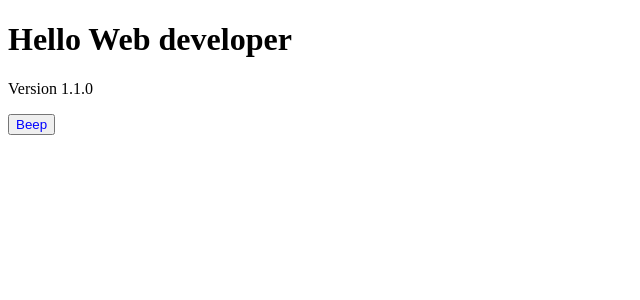
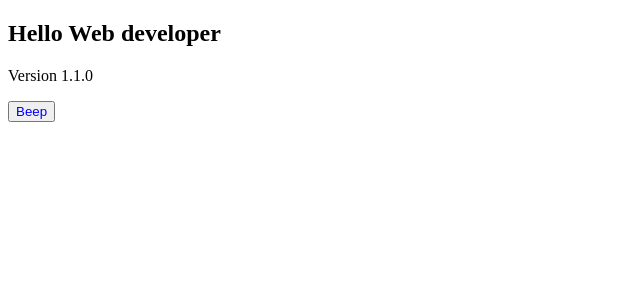
Before and after one commit to saenyakorn/monorepo-versioning-gitops, a Next.js app in the folder apps/web/: page / in a window 1280 px wide. Shown: the top 300 px of the page, without its empty margins (0-640 px from the left). Built offline with nearby package versions, Linux system fonts and the light colour scheme.

Commit message:
fix semantic tag

```diff
--- a/apps/web/pages/index.tsx
+++ b/apps/web/pages/index.tsx
@@ -4,12 +4,10 @@ import pk from '../package.json'
 
 export default function Web() {
   return (
-    <div>
+    <section>
       <h1>Hello Web developer</h1>
       <p>Version {pk.version}</p>
       <Button />
-    </div>
+    </section>
   )
 }
-
-// comment
```
